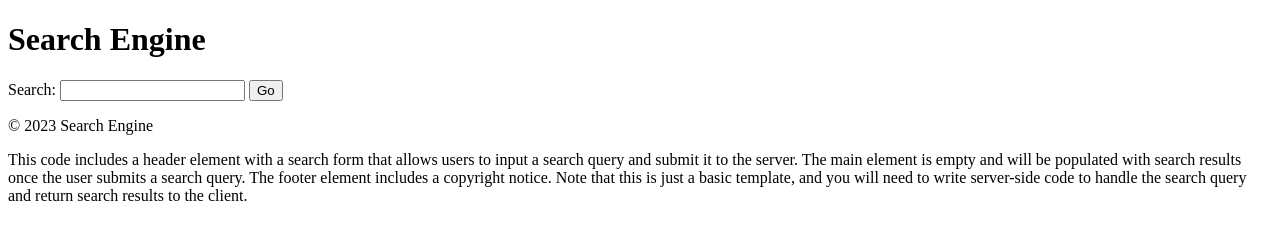
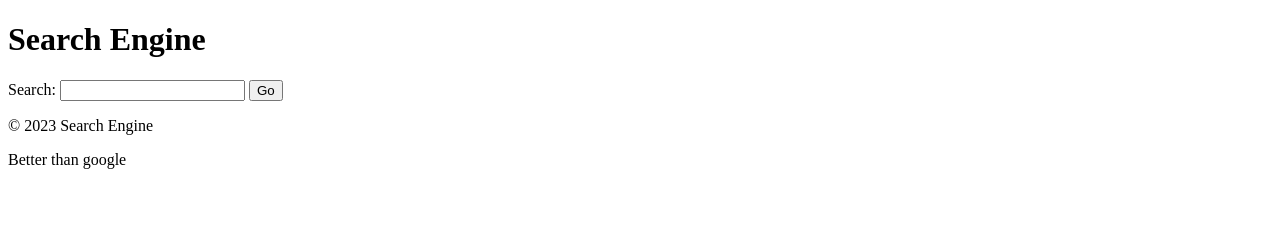
Before and after one commit to bramosman/welcome, a plain HTML site: page livesite.html in a window 1280 px wide. Drawn offline with Linux system fonts and the light colour scheme.

Commit message:
updated text

```diff
--- a/livesite.html
+++ b/livesite.html
@@ -20,5 +20,5 @@
 	</footer>
 </body>
 </html>
-This code includes a header element with a search form that allows users to input a search query and submit it to the server. The main element is empty and will be populated with search results once the user submits a search query. The footer element includes a copyright notice.
-Note that this is just a basic template, and you will need to write server-side code to handle the search query and return search results to the client.
+
+Better than google
```
